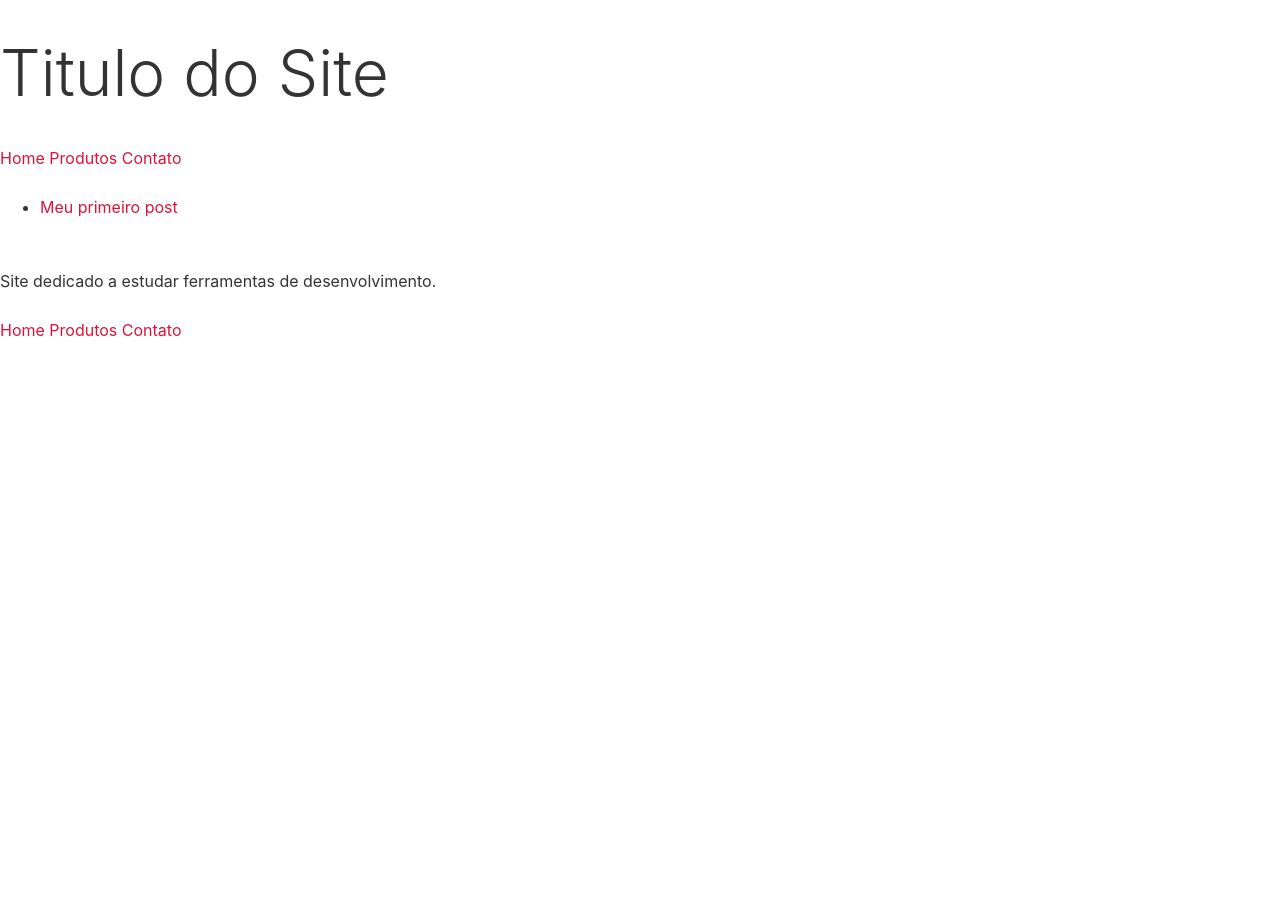
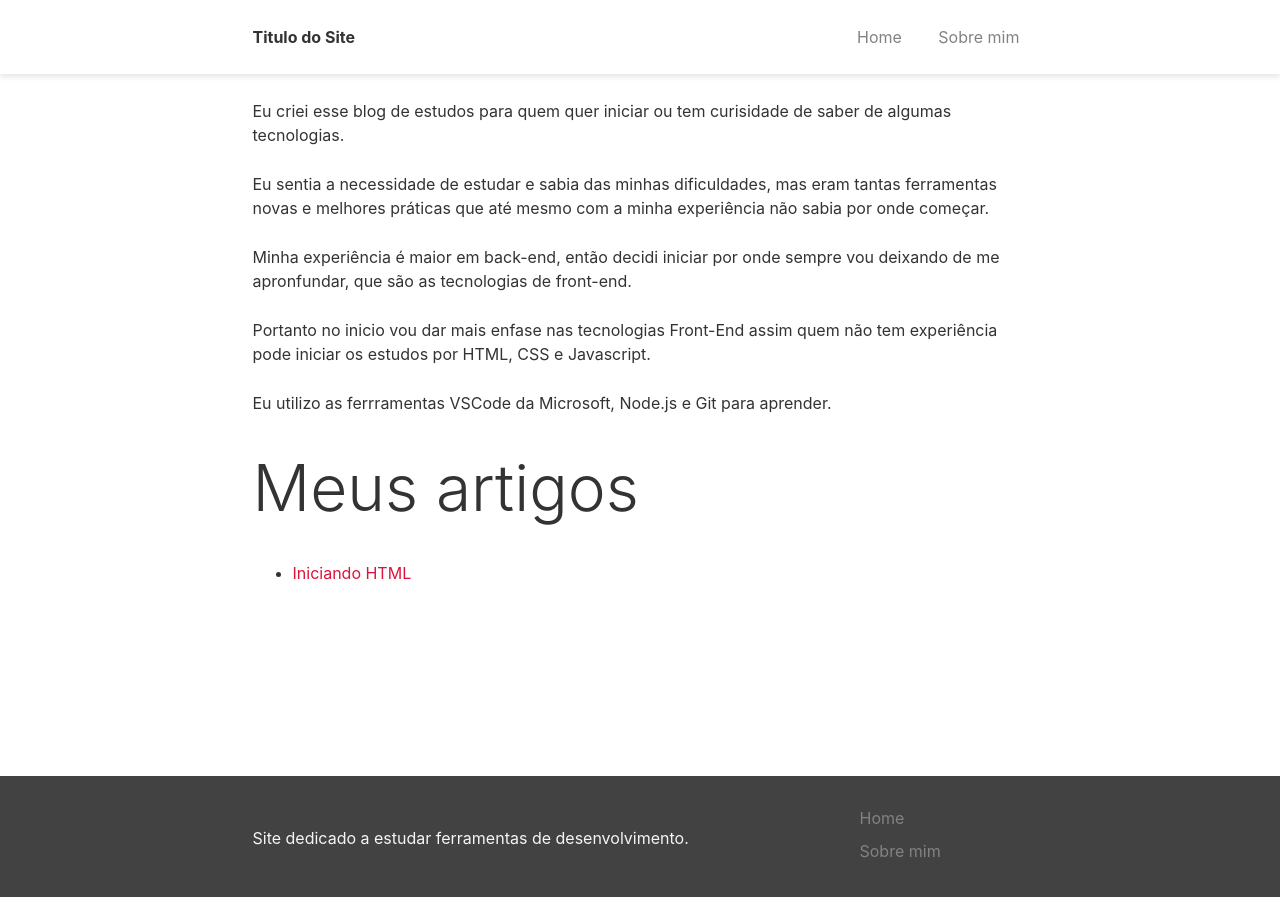
Before and after one commit to hingridlcs/hingridlcs.github.io, a Jekyll site: the page built from index.md, in a window 1280 px wide. Shown: the top 897 px of the page. Built offline with Jekyll 4.4.1, drawn with Linux system fonts in a browser that asks for light colours.

Commit message:
Iniciando blog

```diff
--- a/_layouts/default.html
+++ b/_layouts/default.html
@@ -11,29 +11,32 @@
 
 <body>
     <div class="site-wrapper">
-        <header>
-            <h1>Titulo do Site</h1>
-            <nav>
-                <a href="/">Home</a>
-                <a href="#">Produtos</a>
-                <a href="#">Contato</a>
-            </nav>
+        <header class="site-header">
+            <div class="wrapper horizontal">
+                <h1 class="site-title">Titulo do Site</h1>
+                <nav class="site-nav">
+                    <a class="site-link" href="/">Home</a>
+                    <a class="site-link" href="/sobre.html">Sobre mim</a>
+                </nav>
+            </div>
         </header>
-        <main>
+        <main class="site-main wrapper">
             {{content}}
         </main>
-        <footer>
-            <p>
-                {{site.description}}
-            </p>
-            <nav>
-                <a href="/">Home</a>
-                <a href="#">Produtos</a>
-                <a href="#">Contato</a>
-            </nav>
+        <footer class="site-footer">
+            <div class="wrapper horizontal">
+                <div class="site-footer__description">
+                    <p>
+                        {{site.description}}
+                    </p>
+                </div>
+                <nav class="site-nav">
+                    <a class="site-link" href="/">Home</a>
+                    <a class="site-link" href="/sobre.html">Sobre mim</a>
+                </nav>
+            </div>
         </footer>
     </div>
-    <!--{{ content }} -->
 </body>
 
 </html>
--- a/index.html
+++ /dev/null
@@ -1,11 +0,0 @@
----
-layout: default
-title: Criando um blog
----
-<ul>
-    {% for post in site.posts %}
-    <li>
-        <a href="{{ post.url }}">{{ post.title }}</a>
-    </li>
-    {% endfor %}
-</ul>
--- /dev/null
+++ b/index.md
@@ -0,0 +1,19 @@
+---
+layout: default
+title: Blog da Hingrid
+---
+Eu criei esse blog de estudos para quem quer iniciar ou tem curisidade de saber de algumas tecnologias.
+
+Eu sentia a necessidade de estudar e sabia das minhas dificuldades, mas eram tantas ferramentas novas e melhores práticas que até mesmo com a minha experiência não sabia por onde começar.
+
+Minha experiência é maior em back-end, então decidi iniciar por onde sempre vou deixando de me apronfundar, que são as tecnologias de front-end.
+
+Portanto no inicio vou dar mais enfase nas tecnologias Front-End assim quem não tem experiência pode iniciar os estudos por HTML, CSS e Javascript.
+
+Eu utilizo as ferrramentas VSCode da Microsoft, Node.js e Git para aprender.
+
+# Meus artigos
+
+{% for post in site.posts %}
+- [{{ post.title }}]({{ post.url }})
+{% endfor %}
```
Also changed, not shown: _posts/2021-10-11-iniciando-html.md (added, +7 -0 lines), _posts/2021-10-11-meu-primeiro-post.md (deleted, +0 -8 lines).
